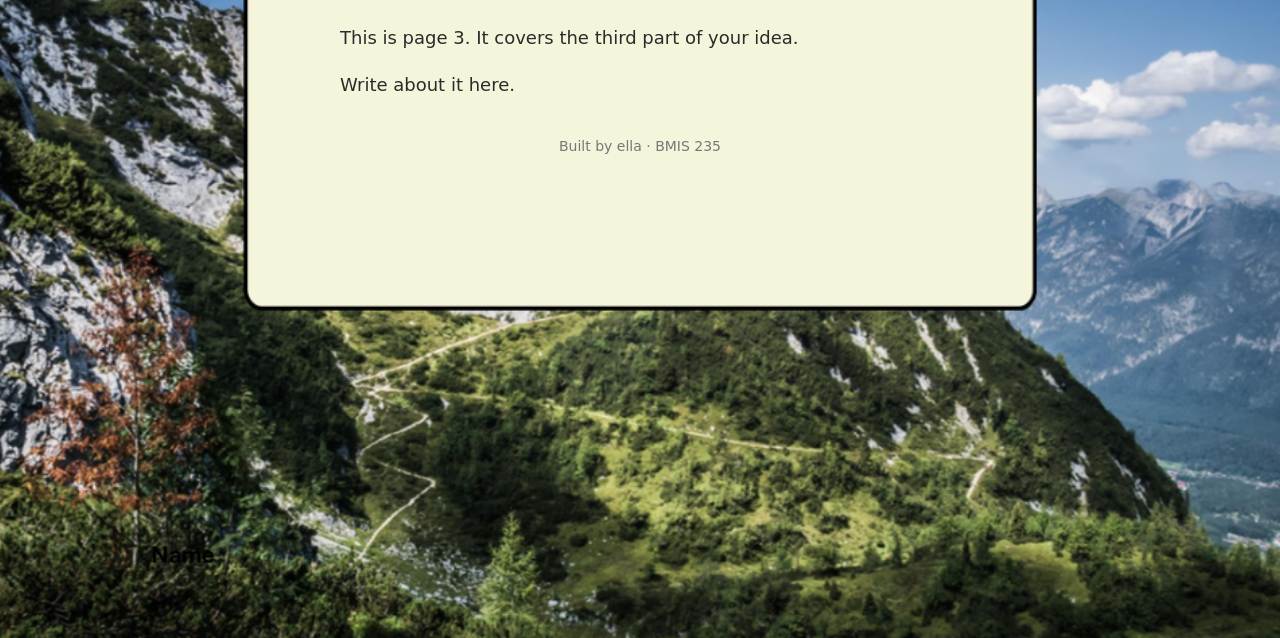
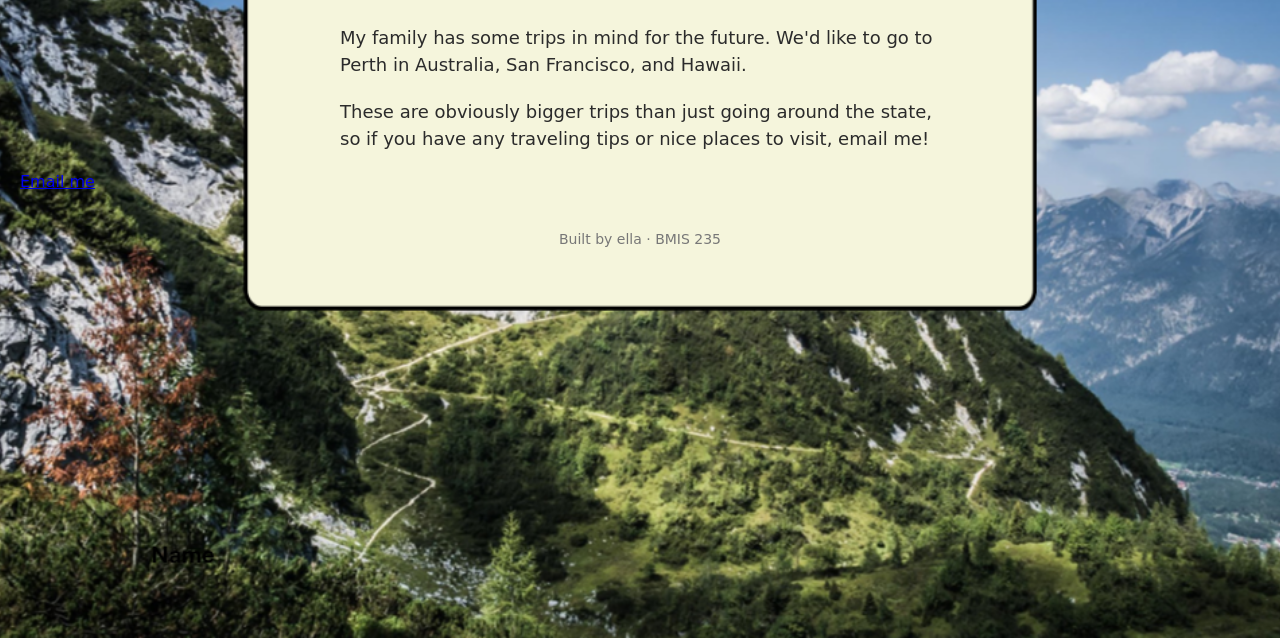
Before and after one commit to efirth/bmis235-html-3, a plain HTML site: page future.html in a window 1280 px wide. Shown: the part 162-800 px from the top of the page. Drawn offline with Linux system fonts and the light colour scheme.

Commit message:
Update future.html

```diff
--- a/future.html
+++ b/future.html
@@ -29,8 +29,10 @@
 </nav>
 
 <h1>Future</h1>
-<p>This is page 3. It covers the third part of your idea.</p>
-<p>Write about it here.</p>
+<p>My family has some trips in mind for the future. We'd like to go to Perth in Australia, San Francisco, and Hawaii.</p>
+<p>These are obviously bigger trips than just going around the state, so if you have any traveling tips or nice places to visit, email me!</p>
+
+<a href="mailto:efirth@zagmail.gonzaga.edu">Email me</a>
 
 <!-- Footer: fill in your name -->
 <footer>Built by ella &middot; BMIS 235</footer>
```
